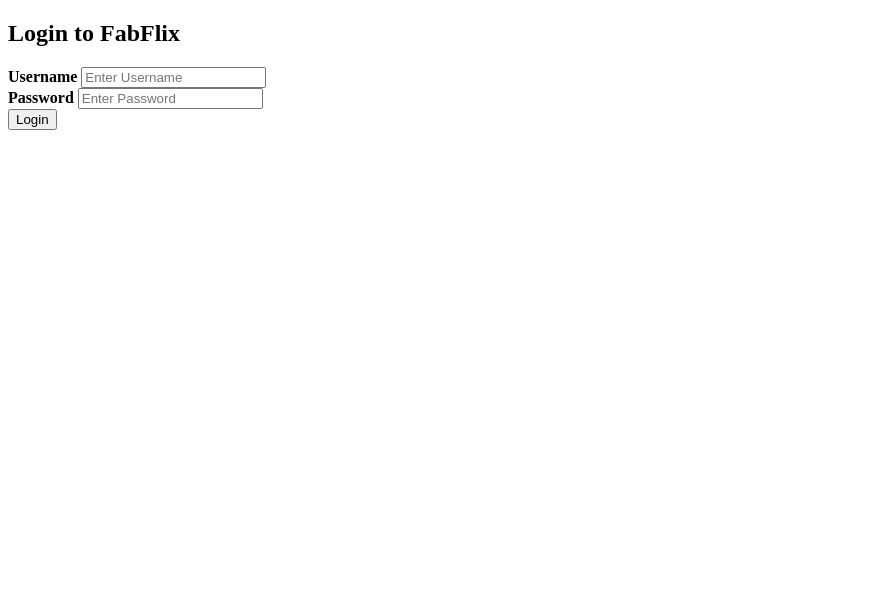
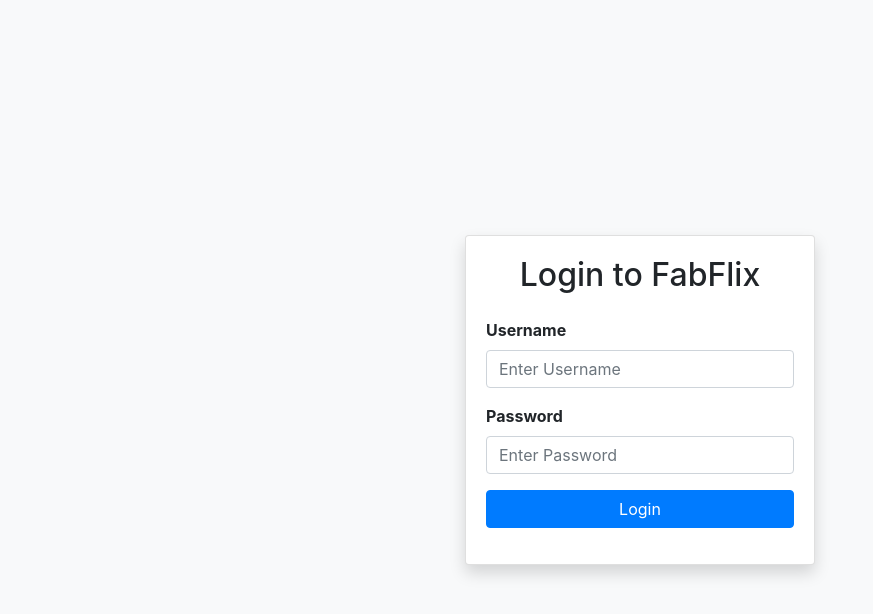
Before and after one commit to padotada/fabflix, a plain HTML site: page WebContent/login.html in a window 1280 px wide. Shown: the whole page, without its empty margins (0-873 px from the left). Drawn offline with nearby package versions, Linux system fonts and the light colour scheme.

Commit message:
Added bootstrap to login page

```diff
--- a/WebContent/login.html
+++ b/WebContent/login.html
@@ -1,28 +1,55 @@
 <!DOCTYPE html>
 <html lang="en">
 <head>
-    <meta charset="UTF-8">
-    <title>Login to FabFlix</title>
+  <meta charset="UTF-8">
+  <title>Login to FabFlix</title>
+
+  <link rel="stylesheet"
+        href="https://cdn.jsdelivr.net/npm/bootstrap@4.6.2/dist/css/bootstrap.min.css">
 </head>
-<body>
-<h2>Login to FabFlix</h2>
-<!-- Set the method to POST to avoid showing the username/password in the URL
-     The default action is disabled to allow your own implementation. -->
-<form id="login_form" method="post" action="#">
-  <label><b>Username</b></label>
-  <label>
-    <input name="username" placeholder="Enter Username" type="text">
-  </label>
-  <br>
-  <label><b>Password</b></label>
-  <label>
-    <input name="password" placeholder="Enter Password" type="password">
-  </label>
-  <br>
-  <input type="submit" value="Login">
-</form>
 
-<div id="login_error_message"></div>
+<body class="bg-light">
+
+<div class="container">
+  <div class="row justify-content-center align-items-center" style="min-height: 100vh;">
+    <div class="col-md-5 col-lg-4">
+      <div class="card shadow">
+        <div class="card-body">
+          <h2 class="card-title text-center mb-4">Login to FabFlix</h2>
+
+          <form id="login_form" method="post" action="#">
+            <div class="form-group">
+              <label for="username"><b>Username</b></label>
+              <input
+                      id="username"
+                      name="username"
+                      placeholder="Enter Username"
+                      type="text"
+                      class="form-control">
+            </div>
+
+            <div class="form-group">
+              <label for="password"><b>Password</b></label>
+              <input
+                      id="password"
+                      name="password"
+                      placeholder="Enter Password"
+                      type="password"
+                      class="form-control">
+            </div>
+
+            <input
+                    type="submit"
+                    value="Login"
+                    class="btn btn-primary btn-block">
+          </form>
+
+          <div id="login_error_message" class="text-danger text-center mt-3"></div>
+        </div>
+      </div>
+    </div>
+  </div>
+</div>
 
 <!-- include jQuery-->
 <script src="https://ajax.googleapis.com/ajax/libs/jquery/3.2.1/jquery.min.js"></script>
```
